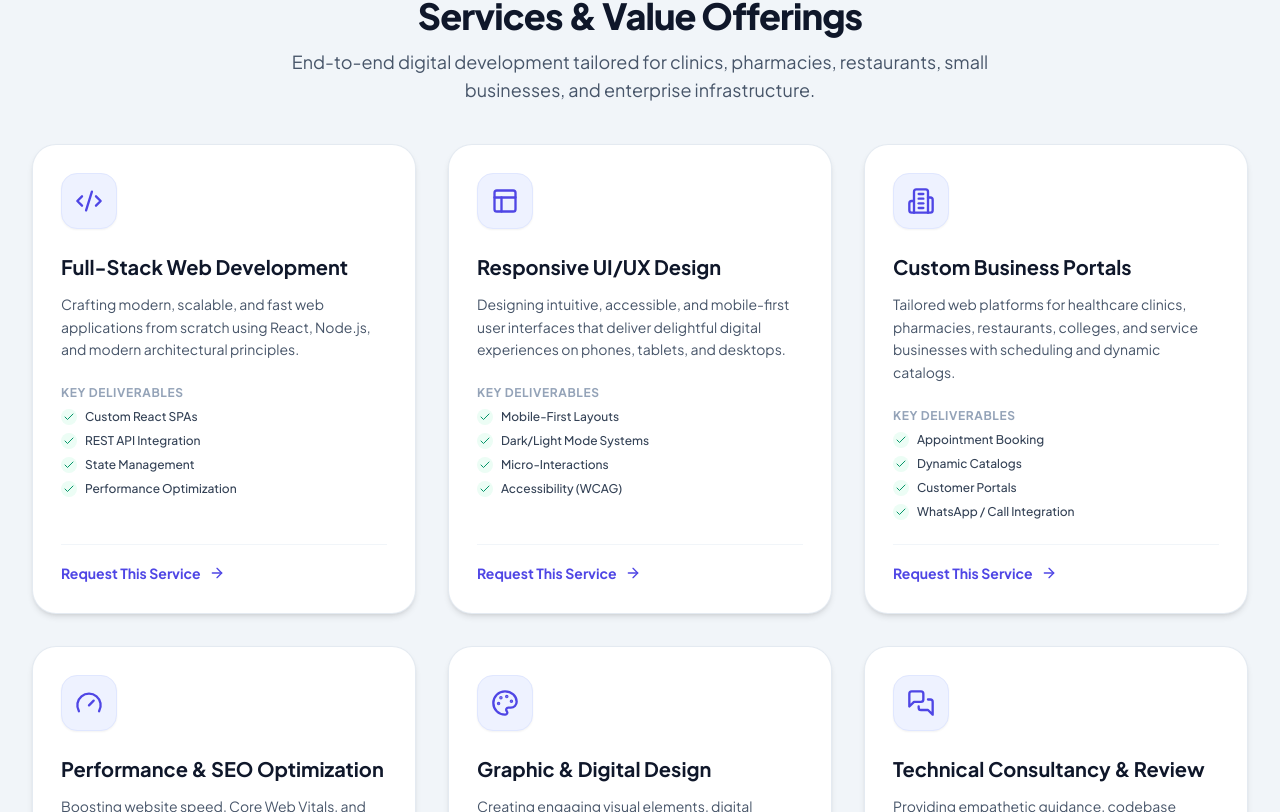
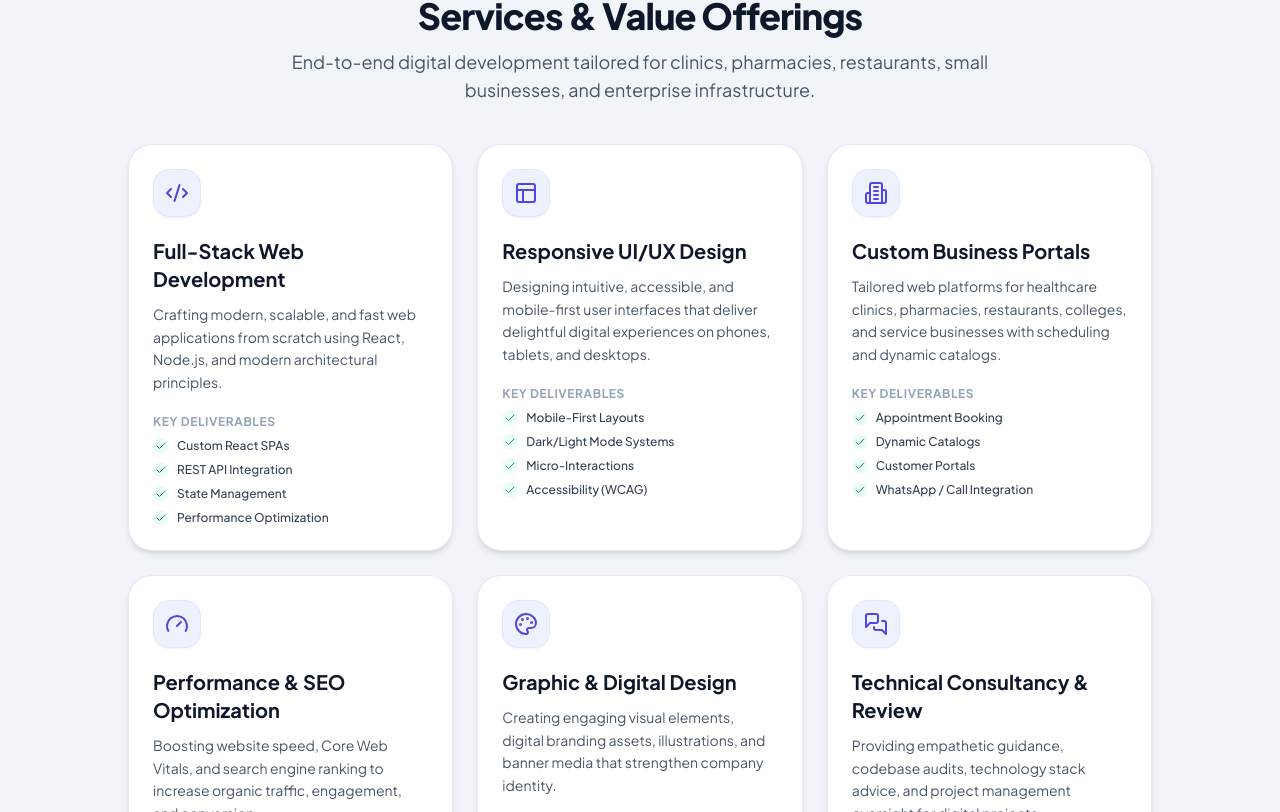
Before and after one commit to meseretshumye/Resume, a React (Vite) app: page / in a window 1280 px wide. Shown: the part 4808-5620 px from the top of the page. Built offline with nearby package versions, Linux system fonts and the light colour scheme.

Commit message:
feat(services): remove bottom cta button and minimize cards width

```diff
--- a/src/components/Services.jsx
+++ b/src/components/Services.jsx
@@ -6,9 +6,7 @@ import {
   Gauge,
   Palette,
   MessagesSquare,
-  Check,
-  Sparkles,
-  ArrowRight
+  Check
 } from 'lucide-react';
 
 export default function Services({ services }) {
@@ -38,32 +36,32 @@ export default function Services({ services }) {
           </p>
         </div>
 
-        {/* Services Grid */}
-        <div className="grid grid-cols-1 md:grid-cols-2 lg:grid-cols-3 gap-8">
+        {/* Services Grid - Compact Minimized Card Width */}
+        <div className="grid grid-cols-1 md:grid-cols-2 lg:grid-cols-3 gap-6 max-w-5xl mx-auto justify-items-center">
           {services.map((service) => {
             const IconComponent = iconMap[service.icon] || Code2;
 
             return (
               <div
                 key={service.id}
-                className="group relative rounded-3xl bg-white dark:bg-[#0e1629]/90 border border-slate-200/90 dark:border-blue-500/25 p-7 shadow-md dark:shadow-[0_4px_25px_rgba(2,12,27,0.7)] hover:shadow-2xl hover:border-indigo-400 dark:hover:border-sky-400/60 transition-all duration-300 flex flex-col justify-between backdrop-blur-sm"
+                className="group relative rounded-3xl bg-white dark:bg-[#0e1629]/90 border border-slate-200/90 dark:border-blue-500/25 p-6 shadow-md dark:shadow-[0_4px_25px_rgba(2,12,27,0.7)] hover:shadow-2xl hover:border-indigo-400 dark:hover:border-sky-400/60 transition-all duration-300 flex flex-col backdrop-blur-sm w-full max-w-[340px]"
               >
                 <div>
                   {/* Icon Frame */}
-                  <div className="w-14 h-14 rounded-2xl bg-indigo-50 dark:bg-indigo-950/70 border border-indigo-100 dark:border-indigo-800/60 text-indigo-600 dark:text-indigo-400 flex items-center justify-center mb-6 group-hover:scale-110 group-hover:bg-indigo-600 group-hover:text-white transition-all duration-300 shadow-sm">
-                    <IconComponent className="w-7 h-7" />
+                  <div className="w-12 h-12 rounded-2xl bg-indigo-50 dark:bg-indigo-950/70 border border-indigo-100 dark:border-indigo-800/60 text-indigo-600 dark:text-indigo-400 flex items-center justify-center mb-5 group-hover:scale-110 group-hover:bg-indigo-600 group-hover:text-white transition-all duration-300 shadow-sm">
+                    <IconComponent className="w-6 h-6" />
                   </div>
 
-                  <h3 className="text-xl font-bold text-slate-900 dark:text-white group-hover:text-indigo-600 dark:group-hover:text-indigo-400 transition-colors mb-3">
+                  <h3 className="text-lg sm:text-xl font-bold text-slate-900 dark:text-white group-hover:text-indigo-600 dark:group-hover:text-indigo-400 transition-colors mb-2.5">
                     {service.title}
                   </h3>
 
-                  <p className="text-sm text-slate-600 dark:text-slate-300 leading-relaxed mb-6">
+                  <p className="text-sm text-slate-600 dark:text-slate-300 leading-relaxed mb-5">
                     {service.description}
                   </p>
 
                   {/* Deliverables List */}
-                  <div className="space-y-2 mb-6">
+                  <div className="space-y-2">
                     <p className="text-xs font-bold uppercase tracking-wider text-slate-400 dark:text-slate-500">
                       Key Deliverables
                     </p>
@@ -77,17 +75,6 @@ export default function Services({ services }) {
                     ))}
                   </div>
                 </div>
-
-                {/* Bottom CTA */}
-                <div className="pt-4 border-t border-slate-100 dark:border-slate-700/60">
-                  <a
-                    href="#contact"
-                    className="inline-flex items-center gap-2 text-sm font-bold text-indigo-600 dark:text-indigo-400 group-hover:text-indigo-700 dark:group-hover:text-indigo-300 transition-colors"
-                  >
-                    <span>Request This Service</span>
-                    <ArrowRight className="w-4 h-4 group-hover:translate-x-1 transition-transform" />
-                  </a>
-                </div>
               </div>
             );
           })}
```
